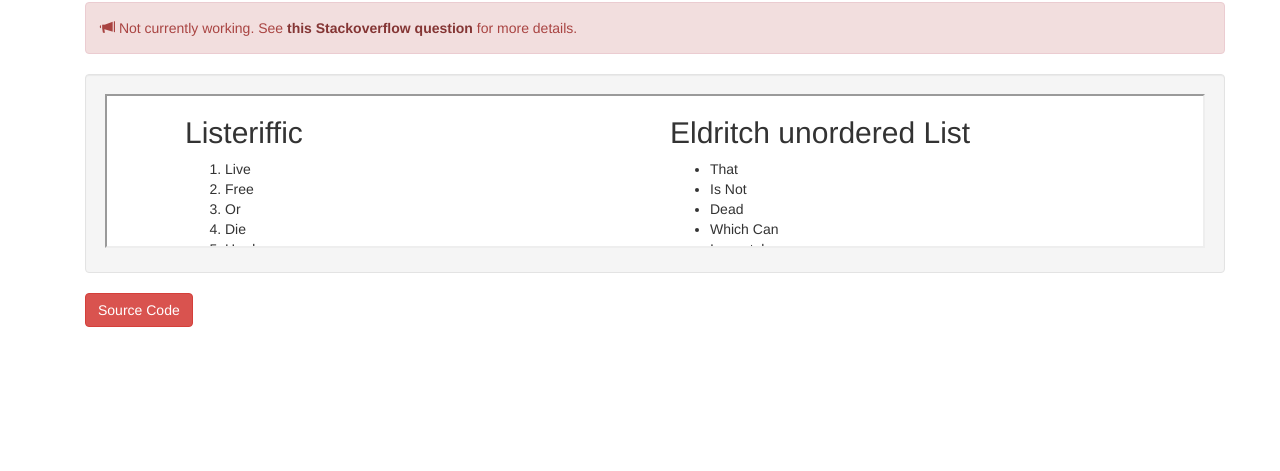
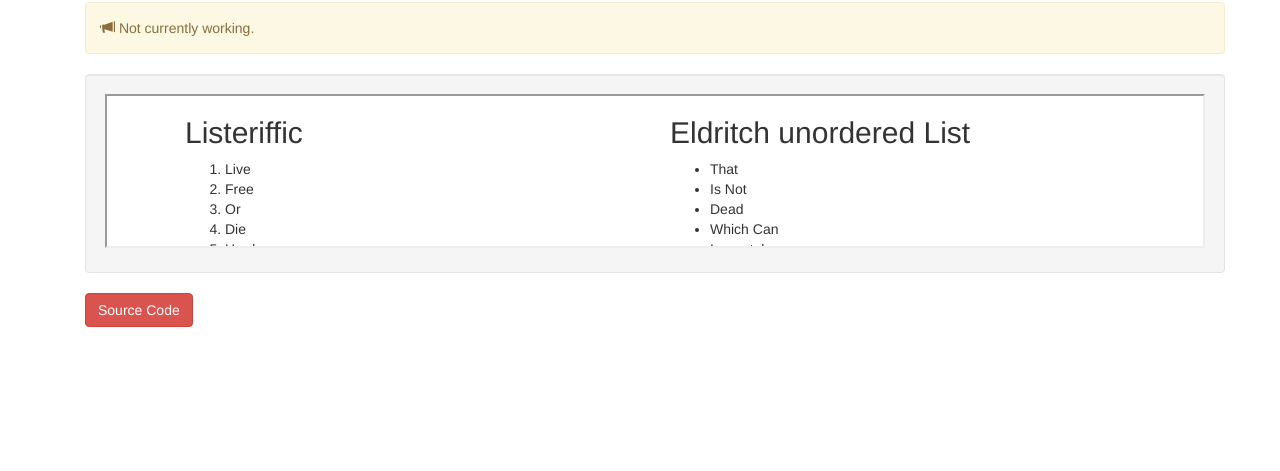
Before and after one commit to davesag/listJuggler, a plain HTML site: page example/iframeExternallyReferencedExample.html in a window 1280 px wide. Shown: the part 329-800 px from the top of the page. Drawn offline with nearby package versions, Linux system fonts and the light colour scheme.

Commit message:
fixed iframe ref bug

```diff
--- a/example/iframeExternallyReferencedExample.html
+++ b/example/iframeExternallyReferencedExample.html
@@ -26,11 +26,10 @@
     </div>
   <div class="container">
     <h2>And in an iFrame <small>with the script in the parent</small></h2>
-    <div class="alert alert-danger">
-      <p class="text-danger">
+    <div class="alert alert-warning">
+      <p class="text-warning">
         <span class="glyphicon glyphicon-bullhorn"></span>
-        Not currently working. See
-        <a class="alert-link" href="http://stackoverflow.com/questions/24603580/how-can-i-access-the-dom-elements-within-an-iframe">this Stackoverflow question</a> for more details.
+        Not currently working.
       </p>
     </div>
     <div class="well center-block">
@@ -43,9 +42,9 @@
   <script>
     $(document).ready(function(){
       var myFrame = $("iframe"),
-          myDocument = myFrame.contents(),
-          myElements;
+          myDocument, myElements;
       iFrameReady(myFrame.get(0), function() {
+        myDocument = myFrame.contents();
         myElements = myDocument.find("ul, ol");
         console.debug("success - iFrame", myFrame, "document", myDocument, "elements", myElements);
         myElements.listJuggler({
```
